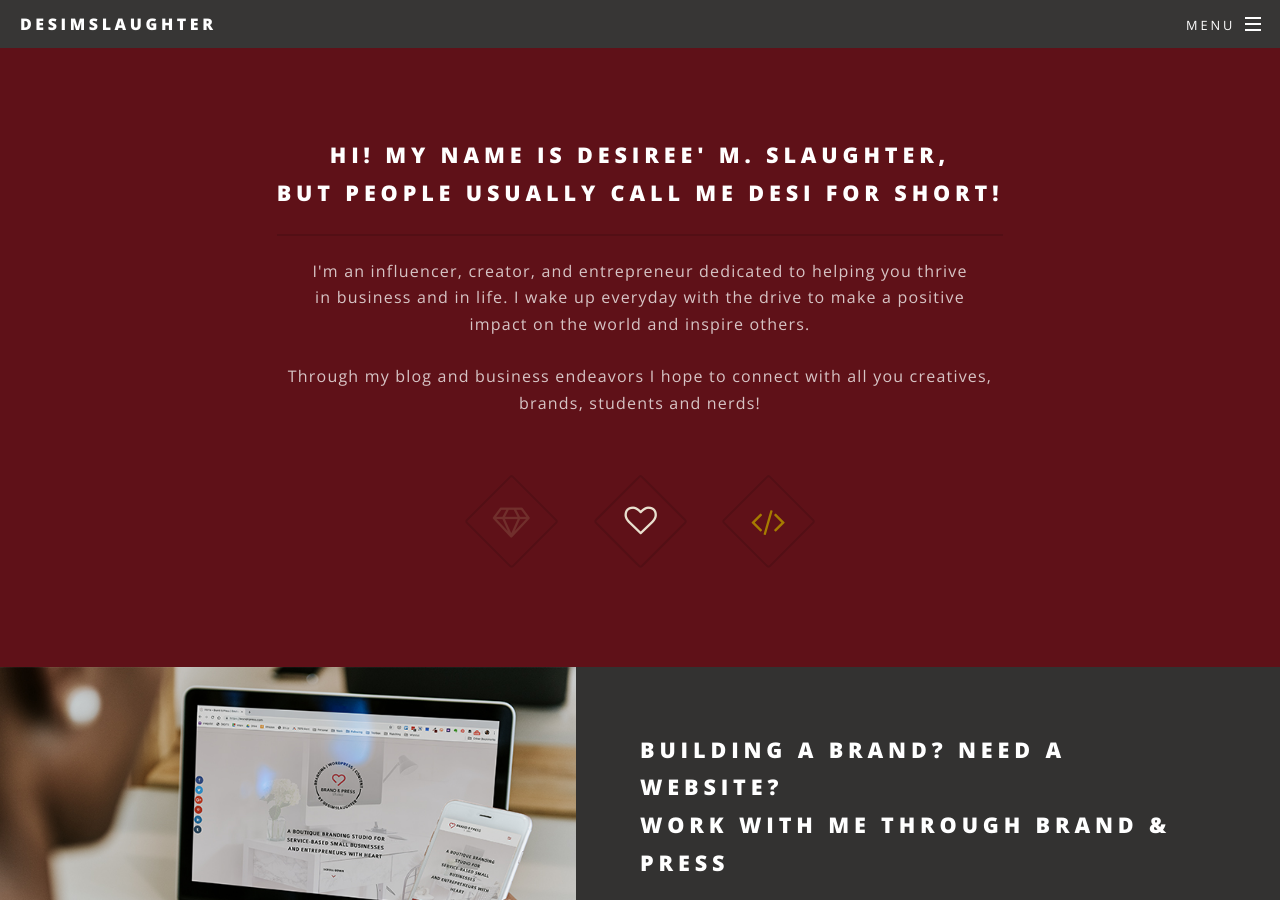
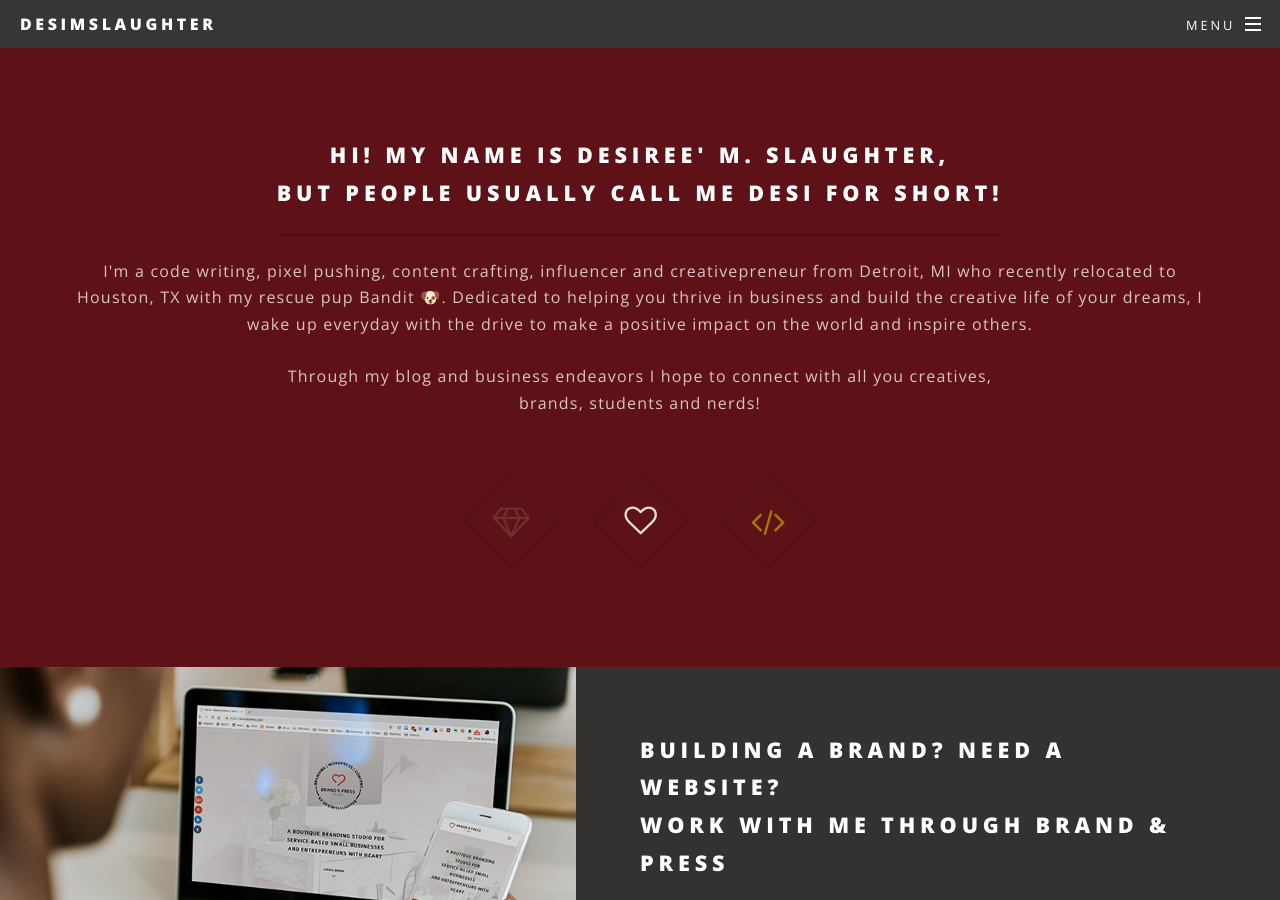
Before and after one commit to desimslaughter/desimslaughter.github.io, a Jekyll site: the page built from index.html, in a window 1280 px wide and 900 px high, scrolled down 860 px. Built offline with Jekyll 4.4.1, drawn with Linux system fonts in a browser that asks for light colours; some of the changed text lies outside the part shown.

Commit message:
2020 update

```diff
--- a/index.html
+++ b/index.html
@@ -19,9 +19,7 @@ layout: landing
 							<header class="major">
 								<h2>Hi! My name is Desiree' M. Slaughter,<br />
 								but people usually call me Desi for short!</h2>
-								<p>I'm an influencer, creator, and entrepreneur dedicated to helping you thrive<br />
-								in business and in life. I wake up everyday with the drive to make a positive<br />
-								impact on the world and inspire others.<br><br>
+								<p>I'm a code writing, pixel pushing, content crafting, influencer and creativepreneur from Detroit, MI who recently relocated to Houston, TX with my rescue pup Bandit 🐶. Dedicated to helping you thrive in business and build the creative life of your dreams, I wake up everyday with the drive to make a positive impact on the world and inspire others.<br><br>
 								Through my blog and business endeavors I hope to connect with all you creatives,<br />
 								brands, students and nerds!</p>
 							</header>
@@ -57,6 +55,13 @@ layout: landing
 							</div>
 						</section>
 					</section>
+					<section class="spotlight">
+							<div class="image"><img src="images/pic02.jpg" alt="" /></div><div class="content">
+								<h2>Get inspired! Get organized!<br />
+								Shop my Etsy store, Crafts & Cursive</h2>
+								<p>My Etsy store is my newest endeavor where I will be selling journal pages, stationery, T-Shirts, and other crafts. Keep checking back since I will be adding more items soon!</p>
+							</div>
+						</section>
 
 				<!-- Three -->
 					<section id="three" class="wrapper style3 special">
```
Also changed, not shown: images/pic02.jpg, 2 other files.
